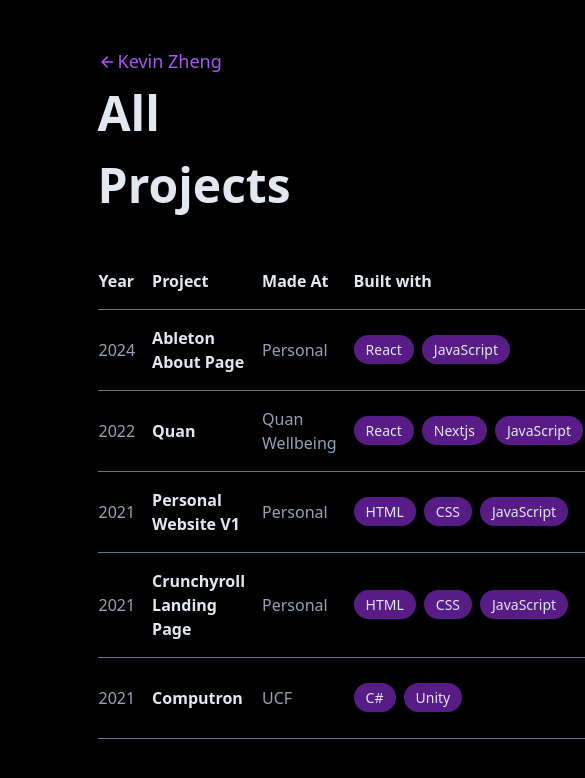
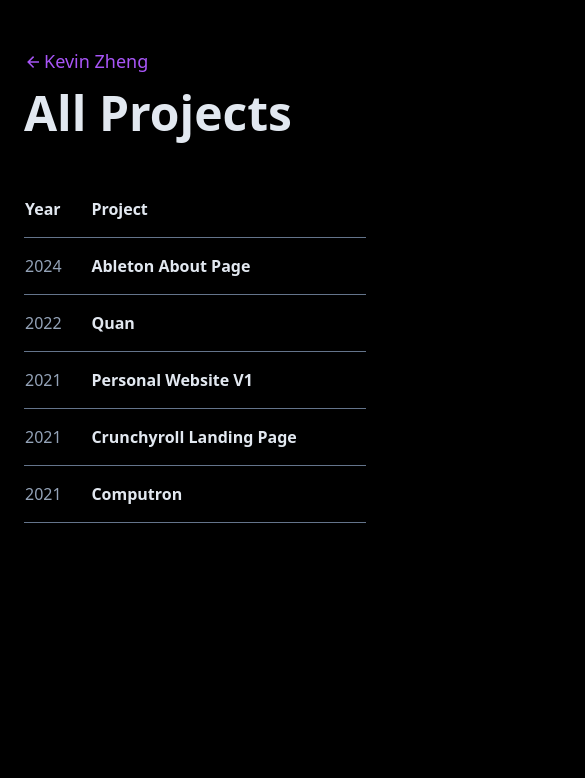
Before and after one commit to KevinZheng99/portfolio-v2, a React (Vite) app: page /archive in a window 390 px wide. Shown: the top 778 px of the page, 585 px wide, since content can reach past the window. Built offline with nearby package versions, Linux system fonts and the light colour scheme.

Commit message:
responsive archive page

```diff
--- a/src/components/Archive/ProjectsList.jsx
+++ b/src/components/Archive/ProjectsList.jsx
@@ -3,21 +3,23 @@
 
 function ProjectsList() {
   return (
-    <table className="text-slate-200 w-full my-8">
+    <table className="text-slate-200 my-8">
       <tr className="text-left border-b border-slate-500">
         <th className="py-4">Year</th>
         <th className="py-4">Project</th>
-        <th className="py-4">Made At</th>
-        <th className="py-4">Built with</th>
-        <th className="py-4">Link</th>
+        <th className="py-4 hidden lg:table-cell">Made At</th>
+        <th className="py-4 hidden lg:table-cell">Built with</th>
+        <th className="py-4 hidden sm:table-cell">Link</th>
       </tr>
       {ProjectsArchive.map((project) => {
         return (
           <tr className="border-b border-slate-500" key={project.projectName}>
             <td className="py-4 pr-4 text-slate-400">{project.year}</td>
             <td className="py-4 pr-4 font-bold">{project.projectName}</td>
-            <td className="py-4 pr-4 text-slate-400">{project.madeAt}</td>
-            <td className="py-4 pr-4">
+            <td className="py-4 pr-4 text-slate-400 hidden lg:table-cell">
+              {project.madeAt}
+            </td>
+            <td className="py-4 pr-4 hidden lg:table-cell">
               <ul className="flex gap-2 text-sm">
                 {project.builtWith.map((skill) => (
                   <Skill key={skill}>{skill}</Skill>
@@ -25,7 +27,7 @@
               </ul>
             </td>
             {project.link && (
-              <td className="group py-4 text-slate-400 hover:text-purple-500 transition-all">
+              <td className="group py-4 text-slate-400 hover:text-purple-500 transition-all hidden sm:table-cell">
                 <a href={project.link.url} target="_blank" rel="noreferrer">
                   {project.link.name}
                 </a>
--- a/src/pages/Archive.jsx
+++ b/src/pages/Archive.jsx
@@ -3,7 +3,7 @@
 
 function Archive() {
   return (
-    <div className="w-1/2 m-auto py-12">
+    <div className="flex flex-col mx-auto max-w-screen-xl px-6 py-12 md:px-12 md:py-20 lg:px-24 lg:py-24">
       <ArchiveHeader />
       <ProjectsList />
     </div>
```
